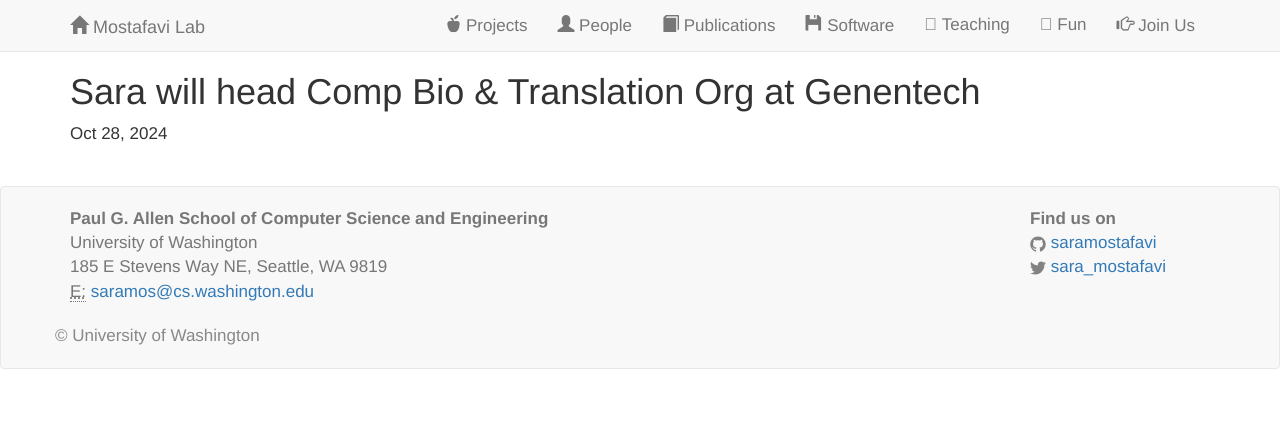
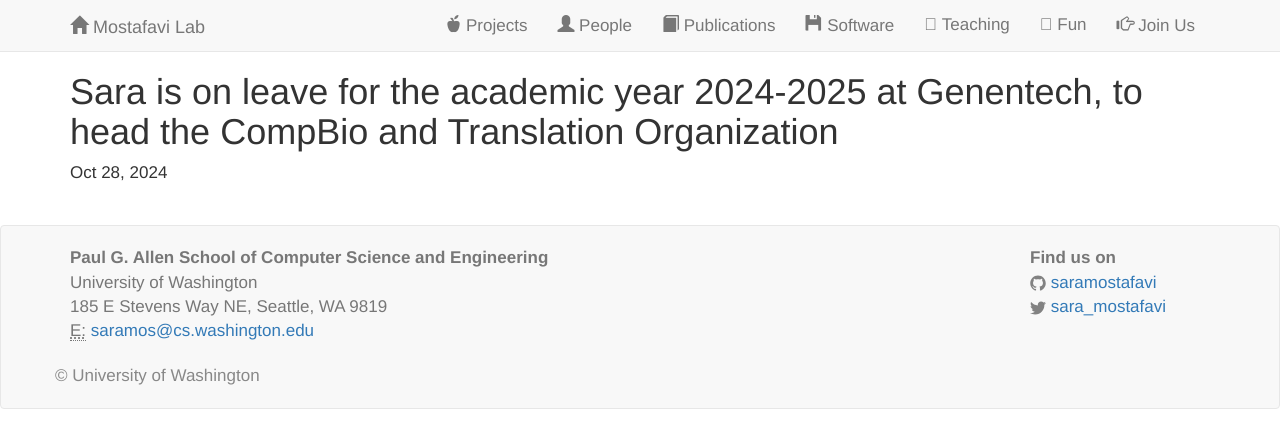
Before and after one commit to saramostafavi/saramostafavi.github.io, a Jekyll site: the page built from _posts/2024-10-28-Genentech.md, in a window 1280 px wide. Shown: the top 448 px of the page. Built offline with Jekyll 4.4.1, drawn with Linux system fonts in a browser that asks for light colours; nearby versions of some CDN libraries; a style sheet for code colours, icons or effects is not loaded.

Commit message:
Update 2024-10-28-Genentech.md

```diff
--- a/_posts/2024-10-28-Genentech.md
+++ b/_posts/2024-10-28-Genentech.md
@@ -1,7 +1,7 @@
 ---
 layout: post
-title:  Sara will head Comp Bio & Translation Org at Genentech
+title:  Sara is on leave for the academic year 2024-2025 at Genentech, to head the CompBio and Translation Organization
 date:   2024-10-28
 excerpt: >
-  Sara is on leave for the 2024-2025 academic year, spending her time at Genentech
+   Sara is on leave for the academic year 2024-2025 at Genentech, to head the CompBio and Translation Organization .
 ---
```
